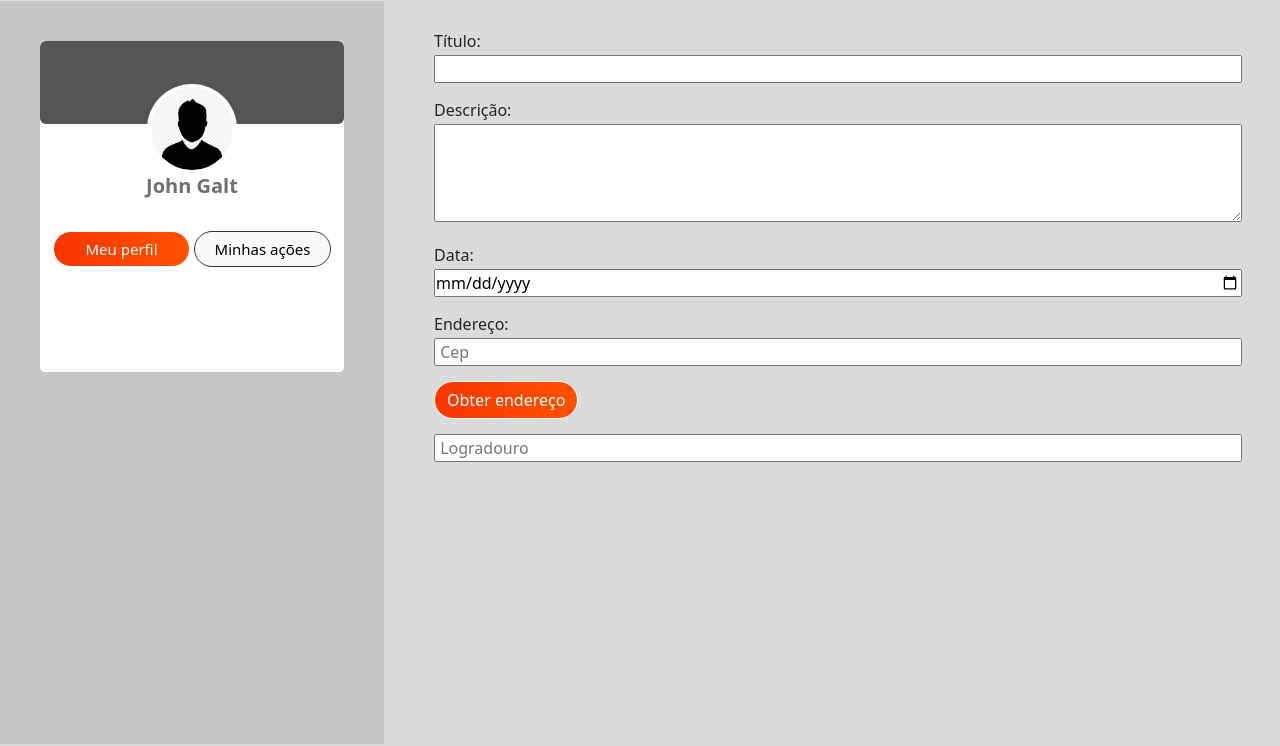
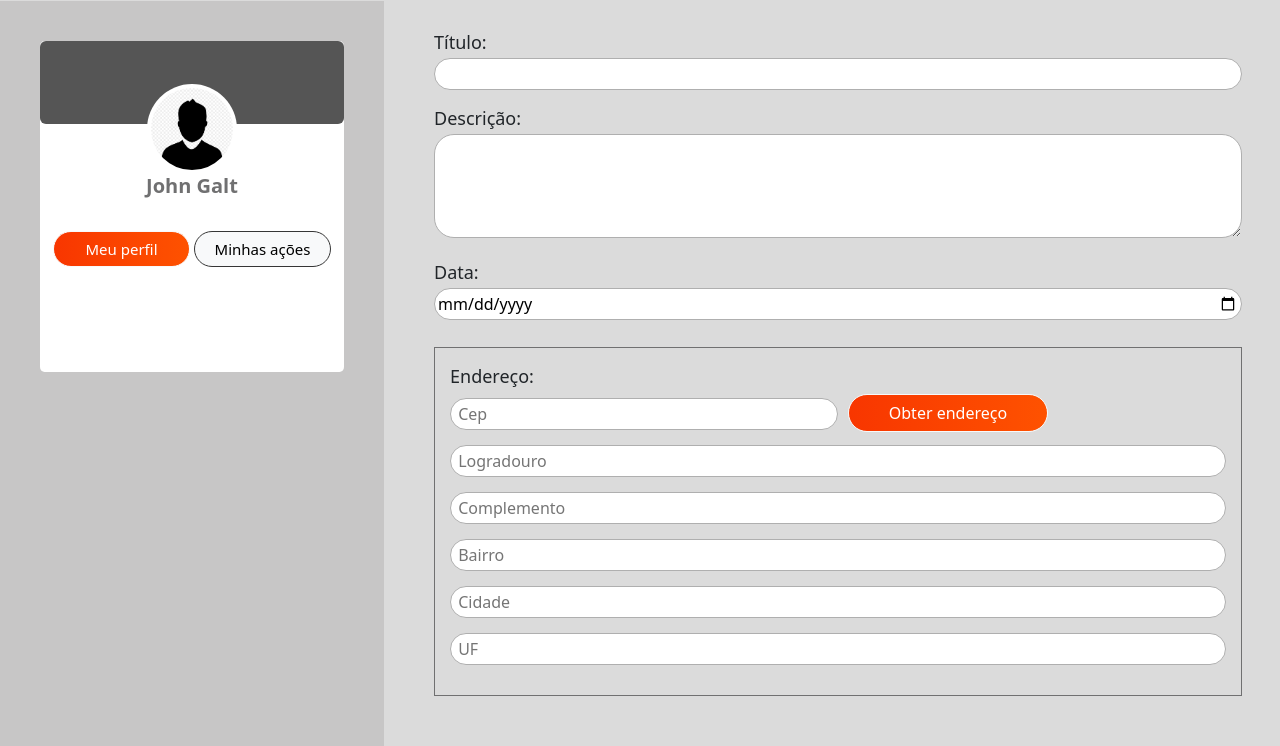
Before and after one commit to FabioMendoncaft/Voluntarie.se2, a PHP site: page /criar-acao.html in a window 1280 px wide. Shown: the part 56-802 px from the top of the page. Run offline with PHP 8.4, Linux system fonts and the light colour scheme; some libraries are stand-ins or nearby versions.

Commit message:
criar ação

```diff
--- a/criar-acao.html
+++ b/criar-acao.html
@@ -93,12 +93,16 @@
           <p>Data:</p>
             <input type="date">
 
-          <p>Endereço:</p>
+          <div id="quadrado">
+            <legend>Endereço:</legend>
             <input type="text" id="cep" placeholder=" Cep">
               <a href="#" class="btn btn-light corBotao" id="obterEndereco">Obter endereço</a>
             <input type="text" id="logradouro" placeholder=" Logradouro">
-
-
+            <input type="text" id="complemento" placeholder=" Complemento">
+            <input type="text" id="bairro" placeholder=" Bairro">
+            <input type="text" id="cidade" placeholder=" Cidade">
+            <input type="text" id="uf" placeholder=" UF">
+          </div>
         </div>
       </div>
 
--- a/css/criar-acao.css
+++ b/css/criar-acao.css
@@ -158,23 +158,52 @@ body{
 
 .acoes p{
     margin-bottom: 2px;
+    font-size: 18px;
 }
 
 .acoes input{
     width: 145%;
     margin-bottom: 15px;
+    border-radius: 20px;
+    border: 1px solid #afafaf;
+    padding: 3px;
 }
 
 .acoes #descricao{
     width: 145%;
     margin-bottom: 15px;
+    border-radius: 20px;
+    border: 1px solid #afafaf;
+    padding: 3px;
+}
+
+.acoes #quadrado{
+    border: 1px solid #707071;
+    padding: 15px;
+    width: 145%;
+    margin-top: 12px;
+}
+
+.acoes #quadrado input{
+    width: 100%;
+}
+
+.acoes #quadrado #cep{
+    width: 50%;
+}
+
+.acoes #quadrado legend{
+    font-size: 18px;
 }
 
 .acoes #obterEndereco{
-    margin-bottom: 15px;
+    margin-top: -4px;
+    margin-left: 10px;
+    position: absolute;
+    width: 200px;
 }
 
-/*RESPONSIVIDADE TELA ESQUERDA*/
+/*RESPONSIVIDADE TELA ESQUERDA(CRIAR AÇÃO)*/
 
 @media(max-width: 770px){
     .acoes{
@@ -184,3 +213,17 @@ body{
         height: 100%;
     }
 }
+
+@media(max-width: 535px){
+    .acoes #obterEndereco{
+        width: 140px;
+    }
+}
+
+@media(max-width: 409px){
+    .acoes #obterEndereco{
+        width: 98px;
+        padding: 1px;
+        margin-top: -10px;
+    }
+}
```
Also changed, not shown: feed.html (line endings or trailing spaces).
